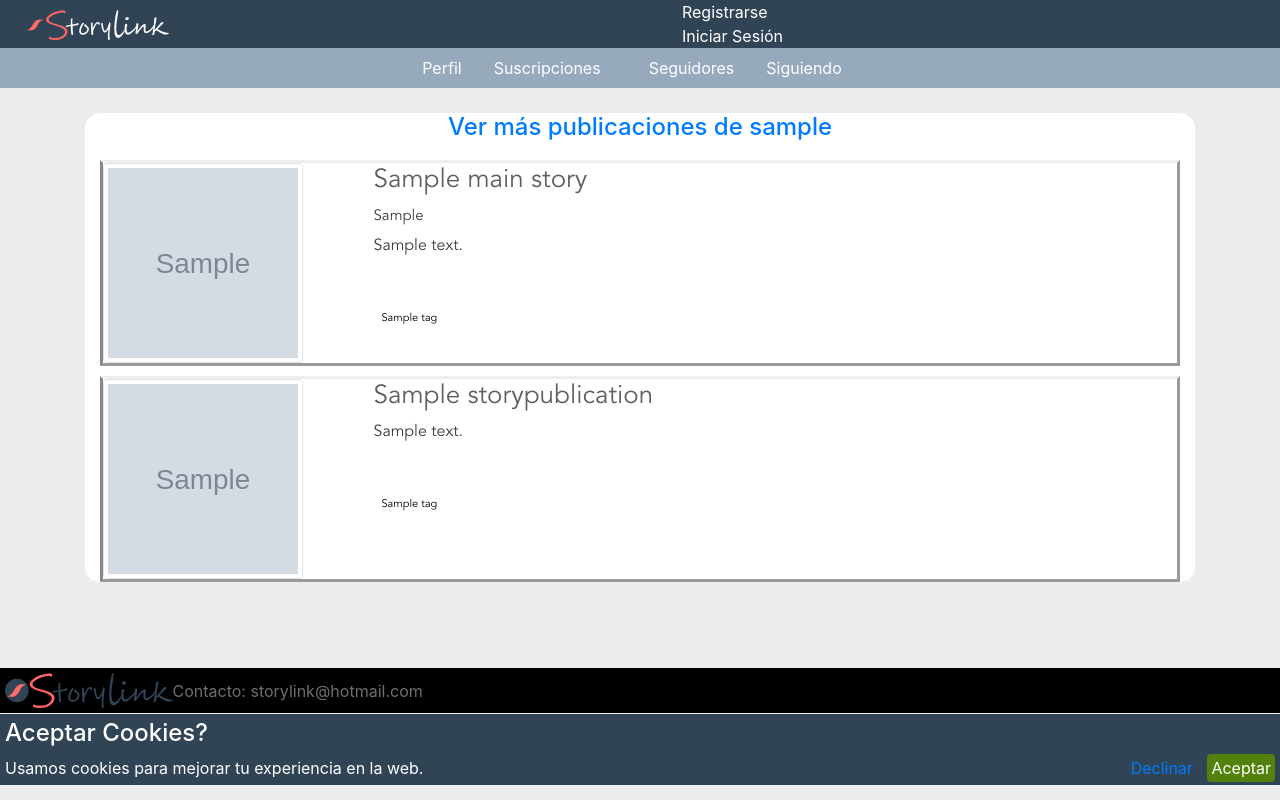
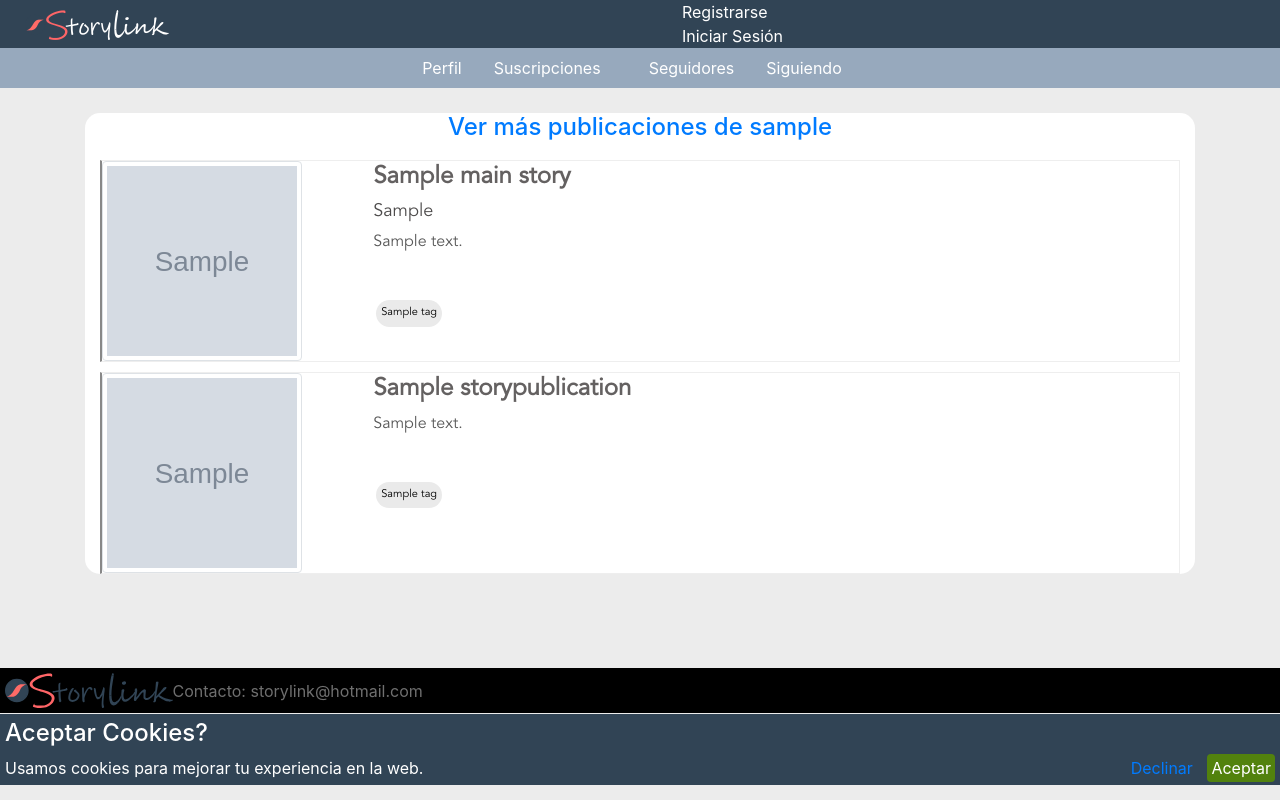
Before and after one commit to Martinnqn/storylink_dev, a Django app: template static/templates/publications/story/story_display.html in a window 1280 px wide. Run offline with Django 3.2, Linux system fonts and the light colour scheme; the template is opened without the code that fills it: most values are stand-ins (such as "Sample title", 1, 10 or a date in 2020); grey boxes marked "Sample" are stand-in pictures; some libraries are stand-ins or nearby versions.

Commit message:
Cambiado nombre de la tabla privacity por opened en modelo StoryPublication. Lista funcionalidad para permitir que los usuarios creen publicaciones que no se puedan continuar por otros usuarios. Cambiando css de presentacion de las publicaciones en modo lista.

```diff
--- a/apps/publications/models.py
+++ b/apps/publications/models.py
@@ -12,7 +12,7 @@ class StoryPublication(models.Model):
     text_content = models.TextField(max_length=2000)
     #img_content_link = models.URLField(max_length=500)
     img_content_link = models.ImageField(upload_to = 'gallery/publications/', default = 'gallery/no-img.png')
-    privacity = models.BooleanField(default=True) # privado=False o publico=True
+    opened = models.BooleanField(default=True) # privado=False o publico=True
     active = models.BooleanField(default=True) # si es una publicacion activa o no.
     date_time = models.DateField(auto_now_add=True)
     views = models.IntegerField(default=0) #cantidad de visitas
--- a/static/base/css/theater.css
+++ b/static/base/css/theater.css
@@ -161,18 +161,6 @@
     padding-right: 4px;
 }
 
-.card-body {
-    color:rgb(60,60,60);
-    padding: 2px;
-    position: static;
-}
-
-.card-body h5{
-    display: inline-flex;
-    overflow: hidden;
-    width: 70%;
-}
-
 .card-options{
     display: flex;
     justify-content: space-evenly;
@@ -188,11 +176,9 @@
     border-radius: 15px;
     margin: 3px;
     display: inline-block;
+    background: #eaeaea;
 }
 
-.tags-story {
-    line-height: 20px;
-}
 
 .displacement-menu {
     padding: 2px;
@@ -205,6 +191,7 @@
     color: white;
     display: inline;
     overflow: hidden;
+    width: max-content;
 }
 
 #unsubscribe-story {
@@ -291,19 +278,11 @@
 }
 
 .btn-close {
-    position: absolute;
-    right: 0;
     padding: 2px;
-}
-
-.btn-close .material-icons {
-    vertical-align: middle;
-}
-
-.btn-close {
     color: white;
-    top: 50%;
-    transform: translate(0, -50%);
+    display: flex;
+    margin-top: auto;
+    margin-bottom: auto;
 }
 
 .btn-close:hover {
--- a/static/publication/css/custom.css
+++ b/static/publication/css/custom.css
@@ -126,9 +126,8 @@ div.img-thumbnail {
 
 .card-story {
     font-family: "avenir-book","Helvetica Neue",Helvetica,Arial,sans-serif, sans-serif;
-    border: outset;
-    border-width: 3px;
-    border-left: solid;
+    border: 1px solid #eee;
+    border-left-width: 2px;
     margin-top: 10px;
     background: white;
 }
@@ -139,9 +138,24 @@ div.img-thumbnail {
 }
 
 .title-card-story {
-    font-size: 26px;
+    font-size: 24px;
     word-break: break-all;
-    color: #606060;
+    color: #646161;
+    font-weight: bold;
+    width: max-content;
+}
+
+.card-body {
+    color:rgb(60,60,60);
+    padding: 2px;
+    position: static;
+    overflow: hidden;
+}
+
+
+.card-body h5{
+    display: inline-flex;
+    overflow: hidden;
 }
 
 .description {
@@ -149,7 +163,12 @@ div.img-thumbnail {
     overflow-y: hidden;
     word-break: break-all;
     margin-bottom: 2px;
-    color:rgb(60,60,60);
+    color:rgb(87, 87, 87);
+
+}
+
+.tags-story {
+    width: max-content;
 }
 
 
@@ -166,8 +185,17 @@ div.img-thumbnail {
     justify-content: space-between;
 }
 
+.answer-pub{
+    overflow-x: hidden;
+}
+
+.answer{
+    width: max-content;
+    overflow-x: hidden;
+}
 .answer h5{
-    font-size: 15px;
+    font-size: 18px;
+    color: #4d4b4b;
 }
 
 
--- a/static/publication/js/publication-display.js
+++ b/static/publication/js/publication-display.js
@@ -239,10 +239,11 @@ function loadTheater(cont, user_id, url, typePubli, idParent, position) {
         $("#btn-delete_"+pubid).on('click', '');
         $("#card-options-owner_"+pubid).css({'display': 'none'});
     }
-
+    $("#btn-read-mode_"+pubid).on('click', function(){
+            setContentModalRead(cont.title, cont.question, cont.text_content)
+    });
     if (typePubli == 'story'){
         $("#title-pub-detail").text(cont.title);
-        $("#title-read-mode").text(cont.title);
         $("#answer-chapter_"+pubid).text(cont.title);
         $("#name-autor-init").text(cont.own_username);
         $("#name-autor-init").attr('href', cont.url_autor);
@@ -254,7 +255,6 @@ function loadTheater(cont, user_id, url, typePubli, idParent, position) {
     }else{
         $("#title-pub-detail").text(cont.title);
         $("#answer-chapter_"+pubid).text(cont.question);
-        $("#title-read-mode").text(cont.question);
         //$("#publication-title_"+pubid).text(cont.question);
         if (parentView.size==0){
             if (cont.img_content_link!=undefined && !cont.img_content_link.includes('gallery/no-img.png')){
@@ -267,7 +267,6 @@ function loadTheater(cont, user_id, url, typePubli, idParent, position) {
         }
     }
     $("#publication-content_"+pubid).html(cont.text_content);
-    $(".content-read-mode").html(cont.text_content);
 
     if (cont.active){
         if ((typePubli == 'story' && cont.own_user != user_id) || (typePubli == 'chapter' && cont.own_first_story != user_id)){
@@ -291,8 +290,11 @@ function loadTheater(cont, user_id, url, typePubli, idParent, position) {
         }
 
         $("#btn-create-continuation_"+pubid).attr('href',cont.url_continuate);
-        $("#btn-create-continuation_"+pubid).css({display:'flex'});
-
+        if(cont.privacity || (cont.own_user==js_user_id)){
+            $("#btn-create-continuation_"+pubid).css({display:'flex'});
+        }else{
+            $("#btn-create-continuation_"+pubid).css({display:'none'});
+        }
     }else{
         $("#btn-create-continuation_"+pubid).attr('href','javascript: void(0)');
         $("#subscribe-story").attr('onclick', '');
@@ -400,3 +402,13 @@ $("#modal-btn-si").on("click", function(){
 $("#modal-btn-no").on("click", function(){
     $("#modal-delete").modal('hide');
 });
+
+
+function setContentModalRead(title, question, content) {
+    if (question!=undefined) {
+        $("#title-read-mode").text(question);
+    }else{
+        $("#title-read-mode").text(title);
+    }
+    $(".content-read-mode").html(content);
+}
--- a/static/templates/base.html
+++ b/static/templates/base.html
@@ -20,7 +20,11 @@
     <link rel="stylesheet" href="{% static 'base/css/custom.css' %}">
     <link rel="icon"  type="image/png" href="{% static 'imgs/story_minim.png' %}" sizes="32x32">
     {% block head-page %}{% endblock %}
-
+    <script>
+    {% if user.is_authenticated %}
+        js_user_id = {{user.id}};
+    {%endif%}
+    </script>
 </head>
 <body>
     <a id="scroll-to-top" href="#scroll-to-top"></a>
--- a/static/templates/publications/story/card_chapter.html
+++ b/static/templates/publications/story/card_chapter.html
@@ -2,7 +2,7 @@
 Crea un card-story con el contenido de un chapter a partir de la variable storychapter.
 {%endcomment%}
 {%if storychapter%}
-  <div id="chapter-{{storychapter.id}}" class="container card-story" style="border-color: {{storychapter.mainStory.color|add:'20'}}; border-left-color: {{storychapter.mainStory.color}}">
+  <div id="chapter-{{storychapter.id}}" class="container card-story" style="border-left-color: {{storychapter.mainStory.color}}">
     <div class="row content-story" onClick='showInfoChapter("{% url 'user:pub:chapter_content' storychapter.own_user.username storychapter.id %}", {{user.id}}, event)'>
         <div class="col-3 card-thumbnail">
           {%if "gallery/no-img.png" in storychapter.mainStory.img_content_link.url%}
@@ -21,7 +21,7 @@ Crea un card-story con el contenido de un chapter a partir de la variable storyc
         <div class="description">{{storychapter.text_content|safe|truncatechars:150}}</div>
         <div class="tags-story">
           {% for h in storychapter.tag.all %}
-          <span style="background: {{storychapter.mainStory.color|add:'50'}}">{{ h.tag }}</span>
+          <span>{{ h.tag }}</span>
           {% endfor %}
         </div>
       </div>
--- a/static/templates/publications/story/card_story.html
+++ b/static/templates/publications/story/card_story.html
@@ -2,7 +2,7 @@
 Crea un card-story con el contenido de una story a partir de la variable storypublication.
 {%endcomment%}
 {%if storypublication%}
-  <div id="story-{{storypublication.id}}" class="container card-story" style="border-color: {{storypublication.color|add:'20'}}; border-left-color: {{storypublication.color}}">
+  <div id="story-{{storypublication.id}}" class="container card-story" style="border-left-color: {{storypublication.color}}">
     <div class="row content-story" onClick='showInfoPub("{% url 'user:pub:story_content' storypublication.own_user.username storypublication.id %}", {{user.id}}, event)'>
         <div class="col-3 card-thumbnail">
           {%if "gallery/no-img.png" in storypublication.img_content_link.url%}
@@ -18,7 +18,7 @@ Crea un card-story con el contenido de una story a partir de la variable storypu
         <div class="description">{{storypublication.text_content|safe|truncatechars:150}}</div>
         <div class="tags-story">
           {% for h in storypublication.tag.all %}
-          <span style="background: {{storypublication.color|add:'50'}}">{{ h.tag }}</span>
+          <span>{{ h.tag }}</span>
           {% endfor %}
         </div>
       </div>
--- a/static/templates/publications/story/theater_mode.html
+++ b/static/templates/publications/story/theater_mode.html
@@ -5,7 +5,7 @@ Formato de tarjeta de una publicacion
 <div class="container">
   <div id="display-pub-detail" class="">
     <nav id="theater-header" class="sticky-top">
-      <div class="container d-flex">
+      <div class="container d-flex justify-content-between">
         <h3 id="title-pub-detail" class="title-pub-detail"></h3>
         <a id="unsubscribe-story" class="btn-custom-1" href="javascript: void(0)">
           Desuscribirse
@@ -13,7 +13,7 @@ Formato de tarjeta de una publicacion
         <a id="subscribe-story" class="btn-custom-2" href="javascript: void(0)">
           Suscribirse
         </a>
-        <a class="btn-custom-1 btn-close" href="javascript: void(0)" onclick="hideTheater()">
+        <a class="btn-close" href="javascript: void(0)" onclick="hideTheater()">
           Cerrar visor <span class="material-icons">settings_backup_restore</span>
         </a>
       </div>
@@ -57,7 +57,7 @@ Formato de tarjeta de una publicacion
                     <div id="publication-content" class="publication-content"></div>
                   </div>
                   <div class="card-options">
-                    <a href="javascript: void(0)" class="btn-custom-2" data-toggle="modal" onclick="extendStory()" data-target="#story-read-mode">
+                    <a href="javascript: void(0)" class="btn-custom-2" data-toggle="modal" data-target="#story-read-mode" id="btn-read-mode">
                       Leer
                     </a>
                   </div>
```
Also changed, not shown: apps/publications/forms.py (+6 -3 lines), apps/publications/views.py (+9 -2 lines), apps/publications/migrations/0014_auto_20200427_1500.py (added).
